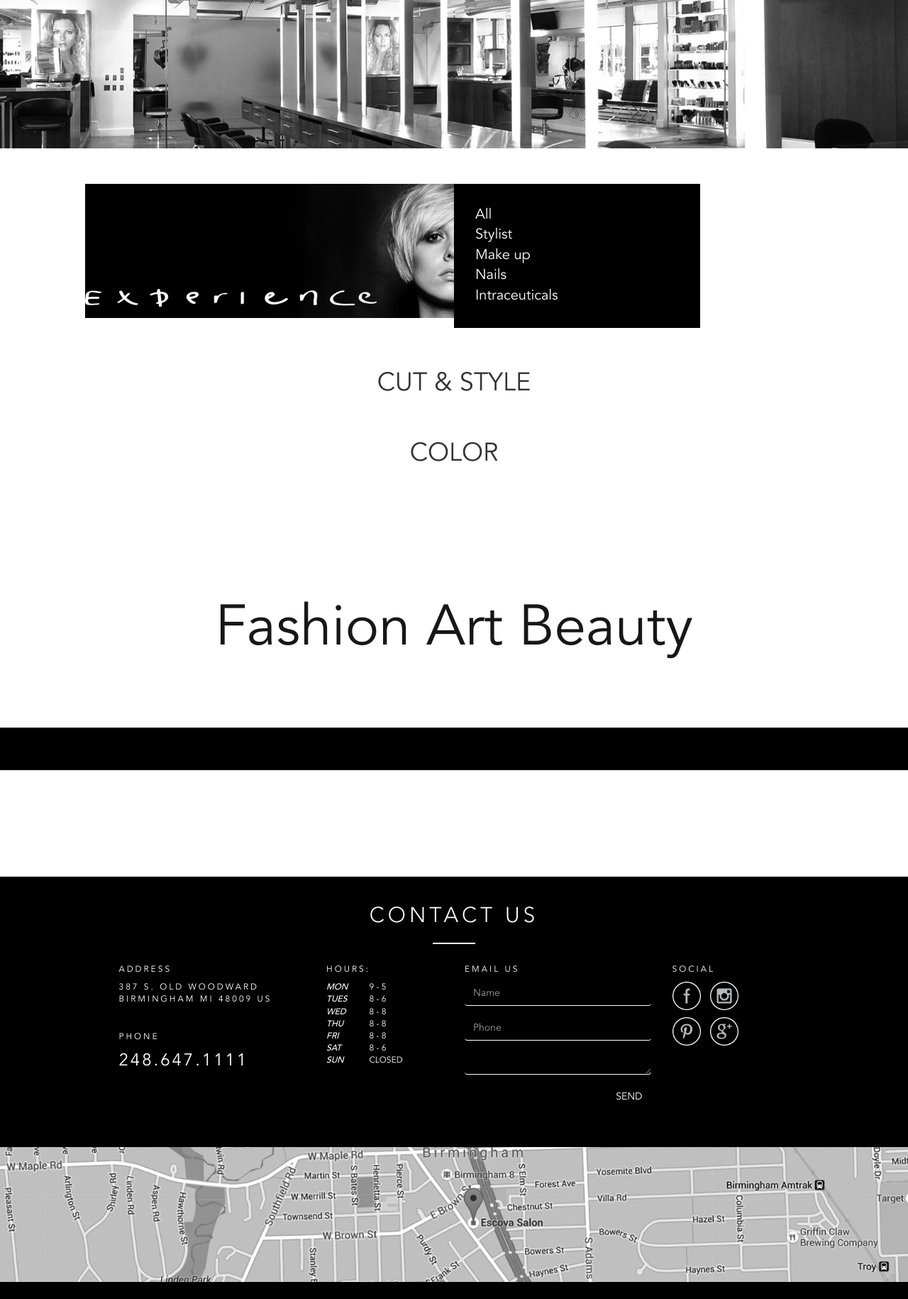
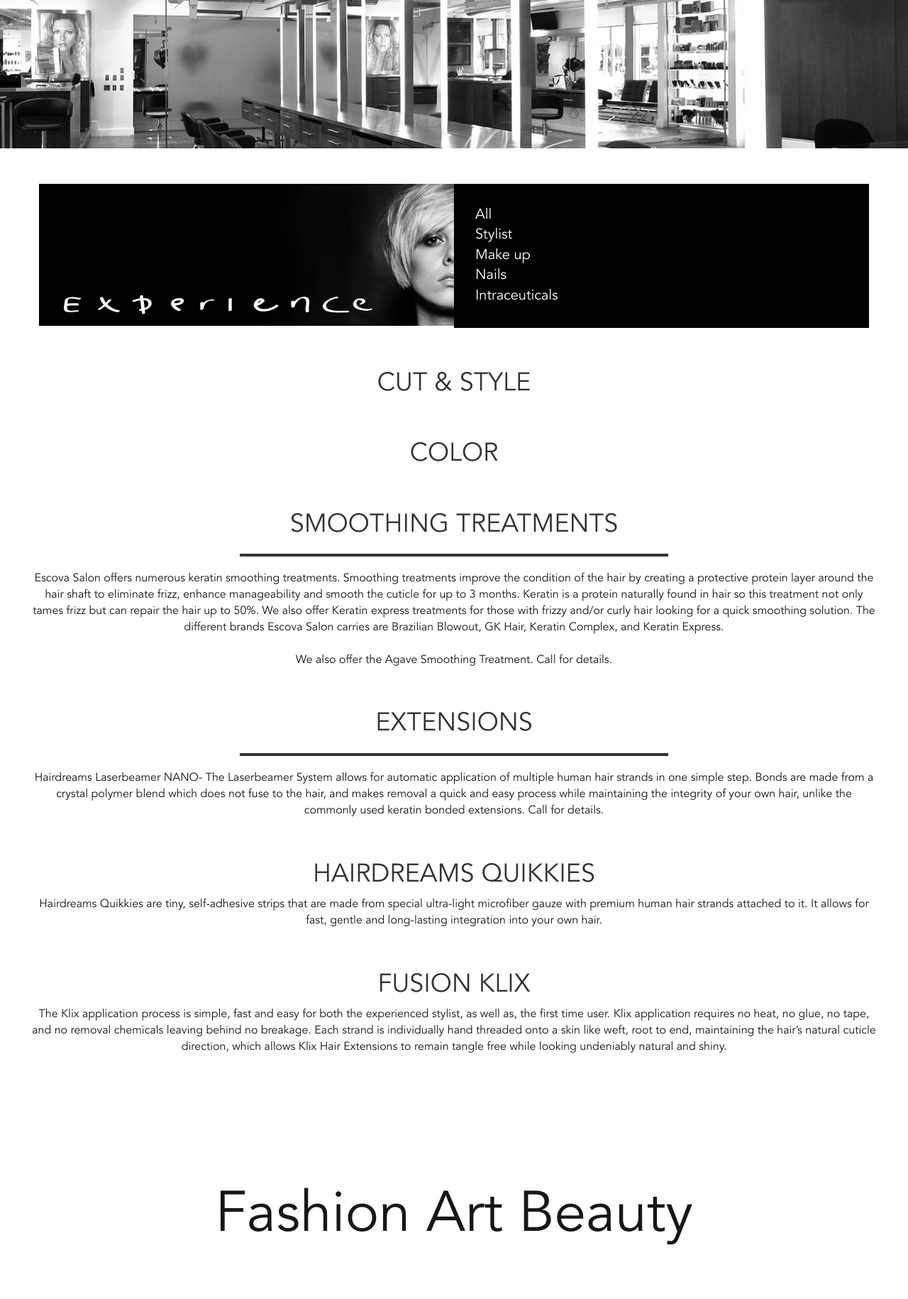
Before and after one commit to vectornpixel/Escova, a PHP site: page /services.html in a window 1280 px wide. Shown: the part 90-1920 px from the top of the page at 71% size. Run offline with PHP 8.4, Linux system fonts and the light colour scheme; some libraries are stand-ins or nearby versions.

Commit message:
updates services

```diff
--- a/assets/css/css/main.css
+++ b/assets/css/css/main.css
@@ -281,7 +281,7 @@ nav ul li a:active {
   color: #fff;
 }
 section {
-  padding: 50px;
+  padding: 50px 0;
 }
 section .section_content p {
   letter-spacing: 1px;
@@ -428,6 +428,14 @@ hr.border {
 }
 .service_header {
   background-color: #000;
+  padding-left: 35px;
+}
+.service_content h1 {
+  text-transform: uppercase;
+}
+.service_content hr {
+  border: 2px solid;
+  width: 50%;
 }
 /*
 ////////////////////////////////////////
--- a/assets/css/less/layouts/components/_homepage.less
+++ b/assets/css/less/layouts/components/_homepage.less
@@ -1,5 +1,5 @@
 section{
-  padding:@basePadding * 5;
+  padding:@basePadding * 5 0;
 
   .section_content{
     p{
--- a/assets/css/less/layouts/components/_service.less
+++ b/assets/css/less/layouts/components/_service.less
@@ -5,4 +5,14 @@
 }
 .service_header{
   background-color: @black;
+  padding-left:35px;
 }
+.service_content{
+  h1{
+    text-transform: uppercase;
+  }
+  hr{
+    border:2px solid;
+    width:50%;
+  }
+}
--- a/index.html
+++ b/index.html
@@ -46,18 +46,18 @@
 <div class="container">
     <section>
         <div class="row">
-            <div class="col-md-12">
+
                 <div class="section_header text-center text-uppercase">
                     <h1 class="mega header_title">Welcome</h1>
                     <hr>
                 </div>
-                <div class="section_content col-md-8 col-lg-offset-2 text-center">
+                <div class="section_content col-md-8 col-md-offset-2 col-lg-offset-2 text-center">
                     <p class="delta">Welcome to Escova Salon, where your hair is pampered and treated by professional stylists to maintain a healthy color and glow.
                         We promise our services are worth the time and money, and once you experience what
                         Escova Salon has to offer, you'll dump your box dye in the trash and keep coming back!</p>
                 </div>
                 <div class="clearfix"></div>
-            </div>
+
         </div>
     </section>
 </div>
--- a/services.html
+++ b/services.html
@@ -40,15 +40,16 @@
             <img src="assets/images/services-banner.jpg">
         </div>
 </div>
+
 <div class="container">
     <section>
-        <div class="row no-gutters">
+        <div class="row">
             <div class="col-md-6 no-padding">
                 <div class="service_header">
                     <img class="img-responsive" src="assets/images/services-header.png">
                 </div>
             </div>
-            <div class="col-md-4">
+            <div class="col-md-6 no-padding">
                 <ul class="filter-nav list-unstyled">
                     <li><a class="filter" data-filter="all">All</a></li>
                     <li><a class="filter" data-filter=".hair">Stylist</a></li>
@@ -202,6 +203,45 @@
 
         </div>
 
+        <div class="row">
+            <div class="service_content text-center">
+                <h1>Smoothing Treatments</h1>
+                <hr>
+                <p class="epsilon">Escova Salon offers numerous keratin smoothing treatments. Smoothing treatments improve the condition of the hair by creating a protective protein layer around the hair shaft to eliminate frizz,
+                    enhance manageability and smooth the cuticle for up to 3 months. Keratin is a protein naturally found in hair so this treatment not only tames frizz but can repair the hair up to 50%.
+                    We also offer Keratin express treatments for those with frizzy and/or curly hair looking for a quick smoothing solution.
+                    The different brands Escova Salon carries are Brazilian Blowout, GK Hair, Keratin Complex, and Keratin Express.
+                    <br><br>
+                    We also offer the Agave Smoothing Treatment. Call for details.
+                </p>
+            </div>
+        </div>
+        <div class="row">
+            <div class="service_content text-center">
+                <h1>Extensions</h1>
+                <hr>
+                <p class="epsilon">Hairdreams Laserbeamer NANO- The Laserbeamer System allows for automatic application of multiple human hair strands in one simple step. Bonds are made from a crystal polymer blend which does not fuse to the hair,
+                    and makes removal a quick and easy process while maintaining the integrity of your own hair, unlike the commonly used keratin bonded extensions. Call for details.
+
+                </p>
+            </div>
+        </div>
+        <div class="row">
+            <div class="service_content text-center">
+                <h1>Hairdreams Quikkies</h1>
+                <p class="epsilon">Hairdreams Quikkies are tiny, self-adhesive strips that are made from special ultra-light microfiber gauze with premium human hair strands attached to it.
+                    It allows for fast, gentle and long-lasting integration into your own hair.
+                </p>
+            </div>
+        </div>
+        <div class="row">
+            <div class="service_content text-center">
+                <h1>Fusion Klix</h1>
+                <p class="epsilon">The Klix application process is simple, fast and easy for both the experienced stylist, as well as, the first time user. Klix application requires no heat, no glue, no tape, and no removal chemicals leaving behind no breakage.
+                    Each strand is individually hand threaded onto a skin like weft, root to end, maintaining the hair’s natural cuticle direction, which allows Klix Hair Extensions to remain tangle free while looking undeniably natural and shiny.
+                </p>
+            </div>
+        </div>
         <div class="gap"></div>
         <div class="gap"></div>
     </div>
--- a/stylists.html
+++ b/stylists.html
@@ -53,7 +53,7 @@
                     <p>Our professional staff are trained to provide you with the utmost creative experience to give you a <span>fresher you!</span></p>
                 </div>
             </div>
-            <div class="col-md-4">
+            <div class="col-md-6">
                 <ul class="filter-nav list-unstyled">
                     <li><a class="filter" data-filter="all">All</a></li>
                     <li><a class="filter" data-filter=".management">Management</a></li>
```
